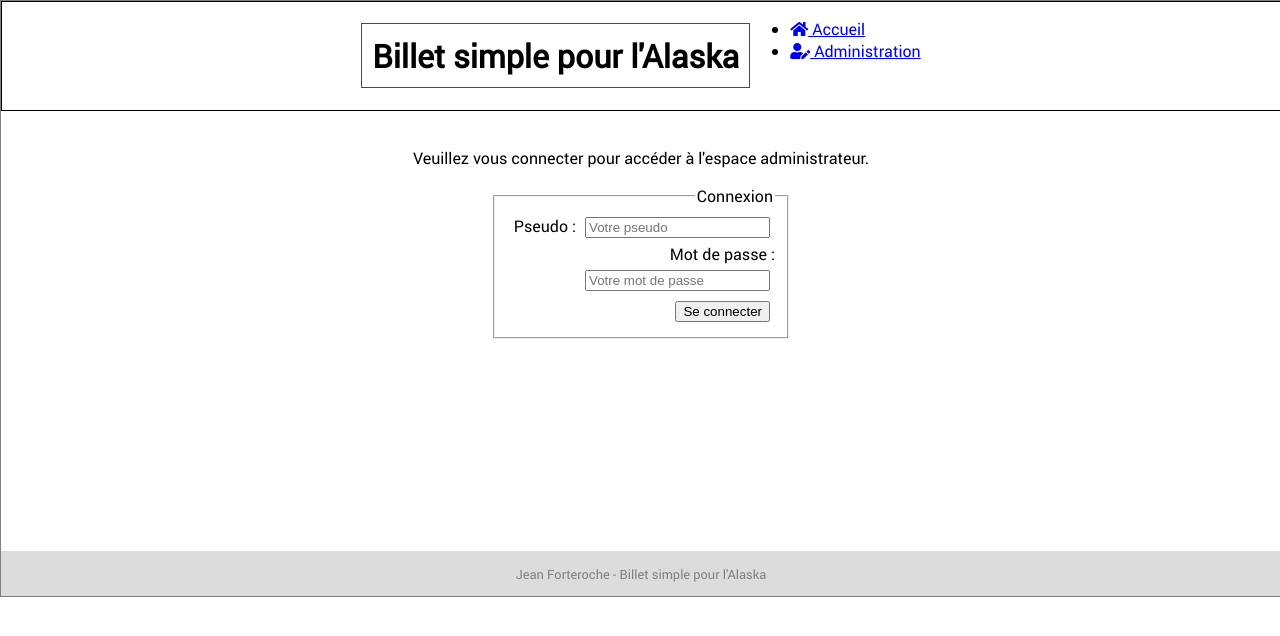
After one commit to fcaussin/OpenClassrooms_P4_BlogPHP, a PHP site: page /app/views/viewLogin.php in a window 1280 px wide. The commit adds this page. Shown: the top 636 px of the page. Run offline with PHP 8.4, Linux system fonts and the light colour scheme; some libraries are stand-ins or nearby versions.

Commit message:
Création de la page de connexion et des classes Users

```diff
--- a/app/views/template.php
+++ b/app/views/template.php
@@ -17,7 +17,15 @@
       <h1>Billet simple pour l'Alaska</h1>
       <ul>
         <li><a href="index.php"><i class="fas fa-home"></i> Accueil</a></li>
-        <li><a href="index.php?action=login"><i class="fas fa-user-edit"></i> Administration</a></li>
+
+        <!-- Affiche l'utilisateur si session existe -->
+          <li><a href="index.php?action=login"><i class="fas fa-user-edit"></i>
+            <?php if (empty($_SESSION)) { echo "Administration";
+              } else {
+                echo $_SESSION['username'];
+              }
+            ?>
+          </a></li>
       </ul>
     </header>
 
--- /dev/null
+++ b/app/views/viewAdmin.php
@@ -0,0 +1,6 @@
+<?php
+$this->title = "Administration" ?>
+
+<?php
+echo "Bonjour " . $_SESSION['username'];
+echo "<br /> Salut " . $user['username']; ?>
--- /dev/null
+++ b/app/views/viewLogin.php
@@ -0,0 +1,22 @@
+<?php
+  $title = "Connexion";
+?>
+
+<?php ob_start(); ?>
+<!-- Affichage du formulaire de connexion -->
+<div class="contentLogin">
+  <p>Veuillez vous connecter pour accéder à l'espace administrateur.</p>
+  <form class="formConnexion" action="index.php?action=adminLogin" method="post">
+    <fieldset>
+      <legend>Connexion</legend>
+      <label for="username">Pseudo :</label>
+      <input type="text" name="username" placeholder="Votre pseudo" required><br />
+      <label for="password">Mot de passe :</label>
+      <input type="password" name="password" placeholder="Votre mot de passe" required><br />
+      <input type="submit" value="Se connecter">
+    </fieldset>
+  </form>
+</div>
+
+<?php $content = ob_get_clean(); ?>
+<?php require('template.php'); ?>
--- a/public/css/style.css
+++ b/public/css/style.css
@@ -120,3 +120,27 @@ footer {
 #username {
   width: 160px;
 }
+
+.signal {
+  color: red;
+}
+
+/* ------------- FORMULAIRE DE CONNEXION ------------- */
+
+.contentLogin {
+  width: 100%;
+  height: 400px;
+  padding: 20px;
+  display: flex;
+  flex-direction: column;
+  align-items: center;
+}
+
+.formConnexion {
+  width: 300px;
+  text-align: right;
+}
+
+.formConnexion input {
+  margin: 5px;
+}
--- a/public/index.php
+++ b/public/index.php
@@ -3,6 +3,8 @@ require ("../App/Autoloader.php");
 App\Autoloader::register();
 
 use App\Controllers\Router;
+session_start();
+
 $router = new Router;
 $router->routerRequest();
 ?>
```
Also changed, not shown: app/controllers/Router.php (+14 -1 lines), app/controllers/UsersController.php (added, +38 -0 lines), app/models/UsersManager.php (added, +19 -0 lines), app/views/viewArticle.php (+11 -0 lines).
